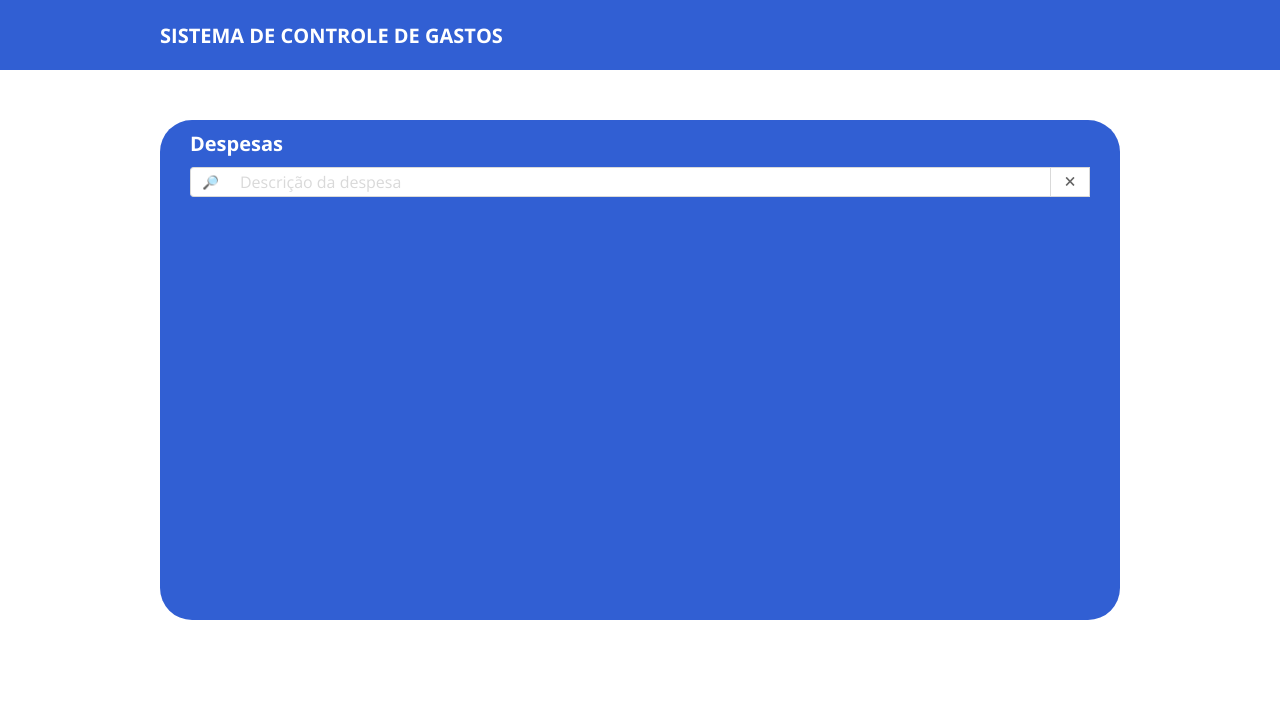
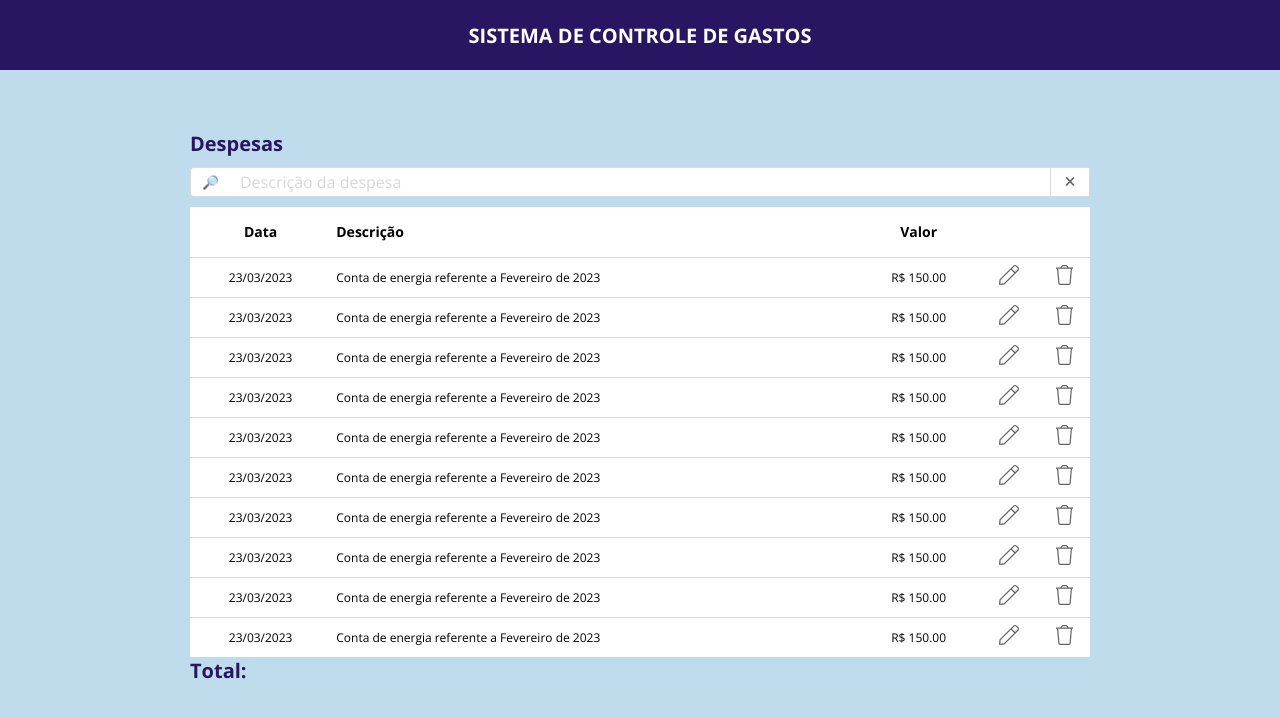
Before and after one commit to rodrigojramos/expense-frontend, a React (Vite) app: page / in a window 1280 px wide. Shown: the top 718 px of the page. Built offline with nearby package versions, Linux system fonts and the light colour scheme.

Commit message:
Card change to ExpensesListing and created ExpenseCard

```diff
--- a/src/App.tsx
+++ b/src/App.tsx
@@ -1,7 +1,6 @@
 import { BrowserRouter, Route, Routes } from "react-router-dom";
 import Home from "./routes/Home";
-import Card from "./routes/Home/Card";
-
+import ExpensesListing from "./routes/Home/ExpensesListing";
 
 export default function App() {
 
@@ -10,7 +9,7 @@ export default function App() {
       <BrowserRouter>
         <Routes>
           <Route path="/" element={<Home />}>
-          <Route index element={<Card />} />
+          <Route index element={<ExpensesListing />} />
           </Route>
         </Routes>
       </BrowserRouter>
--- /dev/null
+++ b/src/components/ExpenseCard/index.tsx
@@ -0,0 +1,89 @@
+import './styles.css';
+import EditIcon from '../../assets/edit.svg';
+import DeleteIcon from '../../assets/delete.svg';
+
+export default function ExpenseCard() {
+    return(
+        <table className="scg-table">
+            <thead>
+                <th className="scg-padding">Data</th>
+                <th className="scg-txt-left scg-padding">Descrição</th>
+                <th className="scg-padding">Valor</th>
+                <th></th>
+                <th></th>
+            </thead>
+            <tbody>
+                <tr>
+                    <td className="scg-padding">23/03/2023</td>
+                    <td className="scg-txt-left scg-padding">Conta de energia referente a Fevereiro de 2023</td>
+                    <td className="scg-padding">R$ 150.00</td>
+                    <td><img className="scg-expense-card-btn" src={EditIcon} alt="Editar" /></td>
+                    <td><img className="scg-expense-card-btn" src={DeleteIcon} alt="Deletar" /></td>
+                </tr>
+                <tr>
+                    <td className="scg-padding">23/03/2023</td>
+                    <td className="scg-txt-left scg-padding">Conta de energia referente a Fevereiro de 2023</td>
+                    <td className="scg-padding">R$ 150.00</td>
+                    <td><img className="scg-expense-card-btn" src={EditIcon} alt="Editar" /></td>
+                    <td><img className="scg-expense-card-btn" src={DeleteIcon} alt="Deletar" /></td>
+                </tr>
+                <tr>
+                    <td className="scg-padding">23/03/2023</td>
+                    <td className="scg-txt-left scg-padding">Conta de energia referente a Fevereiro de 2023</td>
+                    <td className="scg-padding">R$ 150.00</td>
+                    <td><img className="scg-expense-card-btn" src={EditIcon} alt="Editar" /></td>
+                    <td><img className="scg-expense-card-btn" src={DeleteIcon} alt="Deletar" /></td>
+                </tr>
+                <tr>
+                    <td className="scg-padding">23/03/2023</td>
+                    <td className="scg-txt-left scg-padding">Conta de energia referente a Fevereiro de 2023</td>
+                    <td className="scg-padding">R$ 150.00</td>
+                    <td><img className="scg-expense-card-btn" src={EditIcon} alt="Editar" /></td>
+                    <td><img className="scg-expense-card-btn" src={DeleteIcon} alt="Deletar" /></td>
+                </tr>
+                <tr>
+                    <td className="scg-padding">23/03/2023</td>
+                    <td className="scg-txt-left scg-padding">Conta de energia referente a Fevereiro de 2023</td>
+                    <td className="scg-padding">R$ 150.00</td>
+                    <td><img className="scg-expense-card-btn" src={EditIcon} alt="Editar" /></td>
+                    <td><img className="scg-expense-card-btn" src={DeleteIcon} alt="Deletar" /></td>
+                </tr>
+                <tr>
+                    <td className="scg-padding">23/03/2023</td>
+                    <td className="scg-txt-left scg-padding">Conta de energia referente a Fevereiro de 2023</td>
+                    <td className="scg-padding">R$ 150.00</td>
+                    <td><img className="scg-expense-card-btn" src={EditIcon} alt="Editar" /></td>
+                    <td><img className="scg-expense-card-btn" src={DeleteIcon} alt="Deletar" /></td>
+                </tr>
+                <tr>
+                    <td className="scg-padding">23/03/2023</td>
+                    <td className="scg-txt-left scg-padding">Conta de energia referente a Fevereiro de 2023</td>
+                    <td className="scg-padding">R$ 150.00</td>
+                    <td><img className="scg-expense-card-btn" src={EditIcon} alt="Editar" /></td>
+                    <td><img className="scg-expense-card-btn" src={DeleteIcon} alt="Deletar" /></td>
+                </tr>
+                <tr>
+                    <td className="scg-padding">23/03/2023</td>
+                    <td className="scg-txt-left scg-padding">Conta de energia referente a Fevereiro de 2023</td>
+                    <td className="scg-padding">R$ 150.00</td>
+                    <td><img className="scg-expense-card-btn" src={EditIcon} alt="Editar" /></td>
+                    <td><img className="scg-expense-card-btn" src={DeleteIcon} alt="Deletar" /></td>
+                </tr>
+                <tr>
+                    <td className="scg-padding">23/03/2023</td>
+                    <td className="scg-txt-left scg-padding">Conta de energia referente a Fevereiro de 2023</td>
+                    <td className="scg-padding">R$ 150.00</td>
+                    <td><img className="scg-expense-card-btn" src={EditIcon} alt="Editar" /></td>
+                    <td><img className="scg-expense-card-btn" src={DeleteIcon} alt="Deletar" /></td>
+                </tr>
+                <tr>
+                    <td className="scg-padding">23/03/2023</td>
+                    <td className="scg-txt-left scg-padding">Conta de energia referente a Fevereiro de 2023</td>
+                    <td className="scg-padding">R$ 150.00</td>
+                    <td><img className="scg-expense-card-btn" src={EditIcon} alt="Editar" /></td>
+                    <td><img className="scg-expense-card-btn" src={DeleteIcon} alt="Deletar" /></td>
+                </tr>
+            </tbody>
+        </table>
+    )
+}
--- /dev/null
+++ b/src/components/ExpenseCard/styles.css
@@ -0,0 +1,37 @@
+.scg-table {
+    width: 100%;
+    border-spacing: 0;
+    border-collapse: collapse;
+}
+
+.scg-table thead {
+    height: 50px;
+    font-size: 14px;
+    background-color: var(--scg-color-bg-primary);
+}
+
+.scg-table tbody {
+    font-size: 12px;
+    background-color: var(--scg-color-bg-primary);
+    text-align: center;
+}
+
+.scg-table tbody tr {
+    height: 40px;
+    border-top: 1px solid var(--scg-table-border);
+}
+
+.scg-expense-card-btn {
+    height: 20px;
+    width: auto;
+    cursor: pointer;
+    margin: 5px;
+}
+
+.scg-txt-left {
+    text-align: left;
+}
+
+.scg-padding {
+    padding: 5px;
+}
--- a/src/components/Header/styles.css
+++ b/src/components/Header/styles.css
@@ -4,8 +4,20 @@
     background-color: var(--scg-color-bg-secondary);
     display: flex;
     align-items: center;
+    text-align: center;
+    padding: 20px;
 }
 
 .scg-container-header h1 {
-    font-size: 20px;
+    font-size: 16px;
 }
+
+@media (min-width: 576px) {
+    .scg-container-header h1 {
+        font-size: 20px;
+    }
+
+    .scg-container-header {
+        padding: 0px;
+    }
+}
--- /dev/null
+++ b/src/components/TotalCard/index.tsx
@@ -0,0 +1,7 @@
+import './styles.css';
+
+export default function TotalCard() {
+    return(
+        <h2>Total:</h2>
+    );
+}
--- a/src/index.css
+++ b/src/index.css
@@ -2,14 +2,19 @@
 
 :root {
   --scg-color-bg-primary: #FFF;
-  --scg-color-bg-secondary: #315fd3;
+  --scg-color-bg-secondary: #291662;
   --scg-color-bg-tertiary:#e8e8e8;
+  --scg-color-bg-quartiary: #bfdcec;
 
   --scg-color-font-primary: #FFF;
   --scg-color-font-secondary: #636363;
   --scg-color-font-placeholder: #d9d9d9;
+  --scg-color-font-tertiary: #291662;
 
   --scg-searchBar-border: #d9d9d9;
+  --scg-table-border: #d9d9d9;
+
+  --scg-color-bg-sadsadadndary: #315fd3;
 }
 
 * {
@@ -27,7 +32,7 @@ a:hover {
 
 html,
 body {
-  background-color: var(--scg-color-bg-primary);
+  background-color: var(--scg-color-bg-quartiary);
 }
 
 .scg-container {
--- a/src/routes/Home/Card/styles.css
+++ /dev/null
@@ -1,12 +0,0 @@
-.scg-card-container {
-    margin-top: 50px;
-    background-color: var(--scg-color-bg-secondary);
-    height: 500px;
-    border-radius: 32px;
-    padding: 10px 30px;
-}
-
-.scg-card-container h2 {
-    color: var(--scg-color-font-primary);
-    font-size: 20px;
-}
--- a/src/routes/Home/Card/index.tsx
+++ b/src/routes/Home/ExpensesListing/index.tsx
@@ -1,17 +1,25 @@
+import ExpenseCard from '../../../components/ExpenseCard';
 import SearchBar from '../../../components/SearchBar';
+import TotalCard from '../../../components/TotalCard';
 import './styles.css';
 
-export default function Card() {
+export default function ExpensesListing() {
     return(
         <main>
             <section className="scg-container">
-                <div className="scg-card-container">
+                <div className="scg-expense-container">
                     <div>
                         <h2>Despesas</h2>
                     </div>
                     <div>
                         <SearchBar />
                     </div>
+                    <div>
+                        <ExpenseCard />
+                    </div>
+                    <div>
+                        <TotalCard />
+                    </div>
                 </div>
             </section>
         </main>
--- /dev/null
+++ b/src/routes/Home/ExpensesListing/styles.css
@@ -0,0 +1,11 @@
+.scg-expense-container {
+    margin-top: 50px;
+    height: 500px;
+    border-radius: 32px;
+    padding: 10px 30px;
+}
+
+.scg-expense-container h2 {
+    color: var(--scg-color-font-tertiary);
+    font-size: 20px;
+}
```
Also changed, not shown: src/assets/delete.svg (added), src/assets/edit.svg (added), src/components/TotalCard/styles.css (added).
